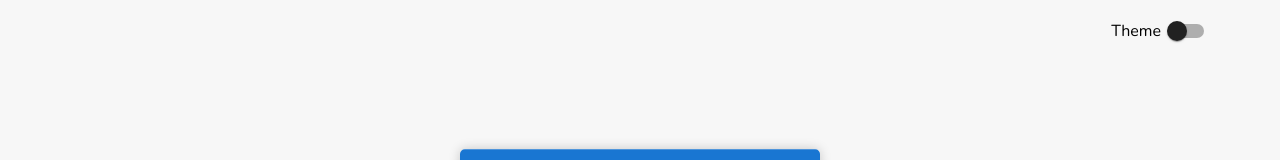
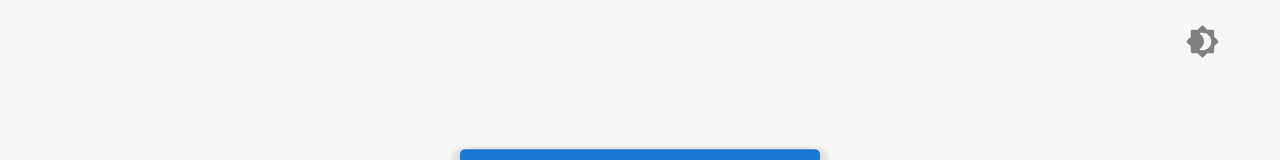
Before and after one commit to DemonDaddy22/all-about-reactJS, a React (Create React App) app: page / in a window 1280 px wide. Shown: the top 160 px of the page. Built offline with nearby package versions, Linux system fonts and the light colour scheme.

Commit message:
add icon button for theme change and transition for theme change

```diff
--- a/src/components/PricingCards/components/Card/styles.module.css
+++ b/src/components/PricingCards/components/Card/styles.module.css
@@ -5,6 +5,7 @@
     position: relative;
     box-sizing: border-box;
     box-shadow: 0 0 10px rgba(0, 0, 0, 0.2);
+    transition: background-color 0.5s ease-in-out, color 0.5s ease-in-out;
 }
 
 .cardTitle {
@@ -18,6 +19,7 @@
     border-top-left-radius: inherit;
     border-top-right-radius: inherit;
     background-color: var(--theme-color);
+    transition: background-color 0.5s ease-in-out;
 }
 
 .cardHero {
--- a/src/components/PricingCards/index.js
+++ b/src/components/PricingCards/index.js
@@ -5,7 +5,13 @@ import Card from './components/Card';
 import Switch from '../../ui-components/Switch';
 import { themes, setTheme, themed, getTheme } from './theme';
 import Label from '../../ui-components/Label';
+import Iconbutton from '../../ui-components/Button/Iconbutton';
+import Brightness4RoundedIcon from '@material-ui/icons/Brightness4Rounded';
+import Brightness7RoundedIcon from '@material-ui/icons/Brightness7Rounded';
+import { GREY_50 } from '../../resources/colors';
 
+// update styles of pricing card
+// use var and themed for colors for future implementation of theme on all the projects
 export default class PricingCards extends React.Component {
 
     state = {
@@ -22,14 +28,12 @@ export default class PricingCards extends React.Component {
     handleThemeChange = () => this.setState({ theme: !this.state.theme },
         () => {
             setTheme(this.state.theme ? themes.DARK : themes.LIGHT);
-            window.location.reload();
+            // window.location.reload();
         });
 
     render = () => <>
         <div className={classes.switchWrapper}>
-            <Label className={classes.switchLabel} label='Theme'></Label>
-            <Switch checked={this.state.theme} handleChange={this.handleThemeChange} buttoncolor={themed('#212121', '#f0f0f0')}
-                trackcolor={themed('#373737', '#ffffff')} />
+            <Iconbutton iconColor={GREY_50} onClick={this.handleThemeChange} icon={this.state.theme ? <Brightness7RoundedIcon fontSize='large' /> : <Brightness4RoundedIcon fontSize='large' />}></Iconbutton>
         </div>
         <div className={classes.cardsContainer}>
             <Card title={'Premium'} price={'$10'} cardContainerClass={classes.cardMargin}
--- a/src/components/PricingCards/styles.module.css
+++ b/src/components/PricingCards/styles.module.css
@@ -4,11 +4,6 @@
     justify-content: center;
     flex-direction: column;
     margin: 24px 0;
-}
-
-.switchLabel {
-    color: var(--text-prominent) !important;
-    margin-right: 8px;
 }
 
 .switchWrapper {
--- a/src/index.css
+++ b/src/index.css
@@ -62,6 +62,7 @@ body {
     justify-content: center;
     min-height: 100vh;
     width: 100vw;
+    transition: background-color 0.5s ease-in-out, color 0.5s ease-in-out;
 }
 
 code {
```
